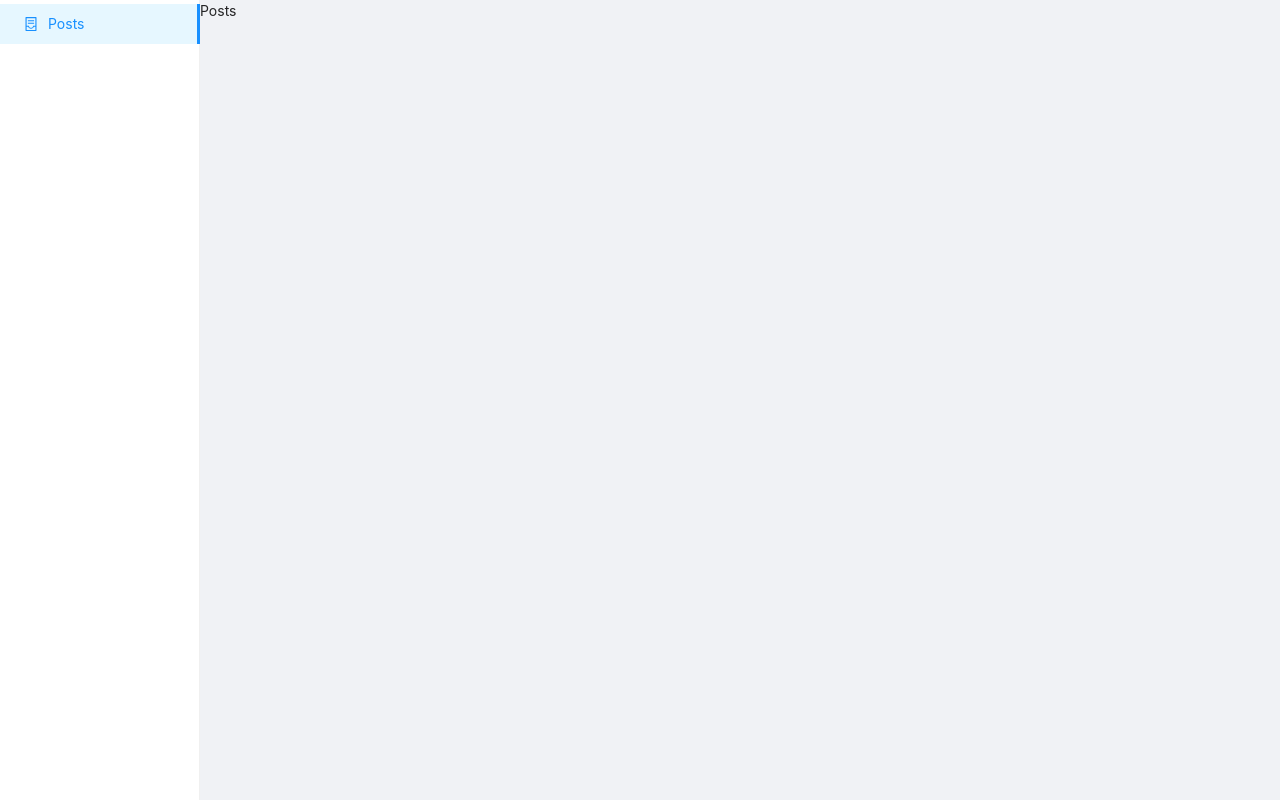
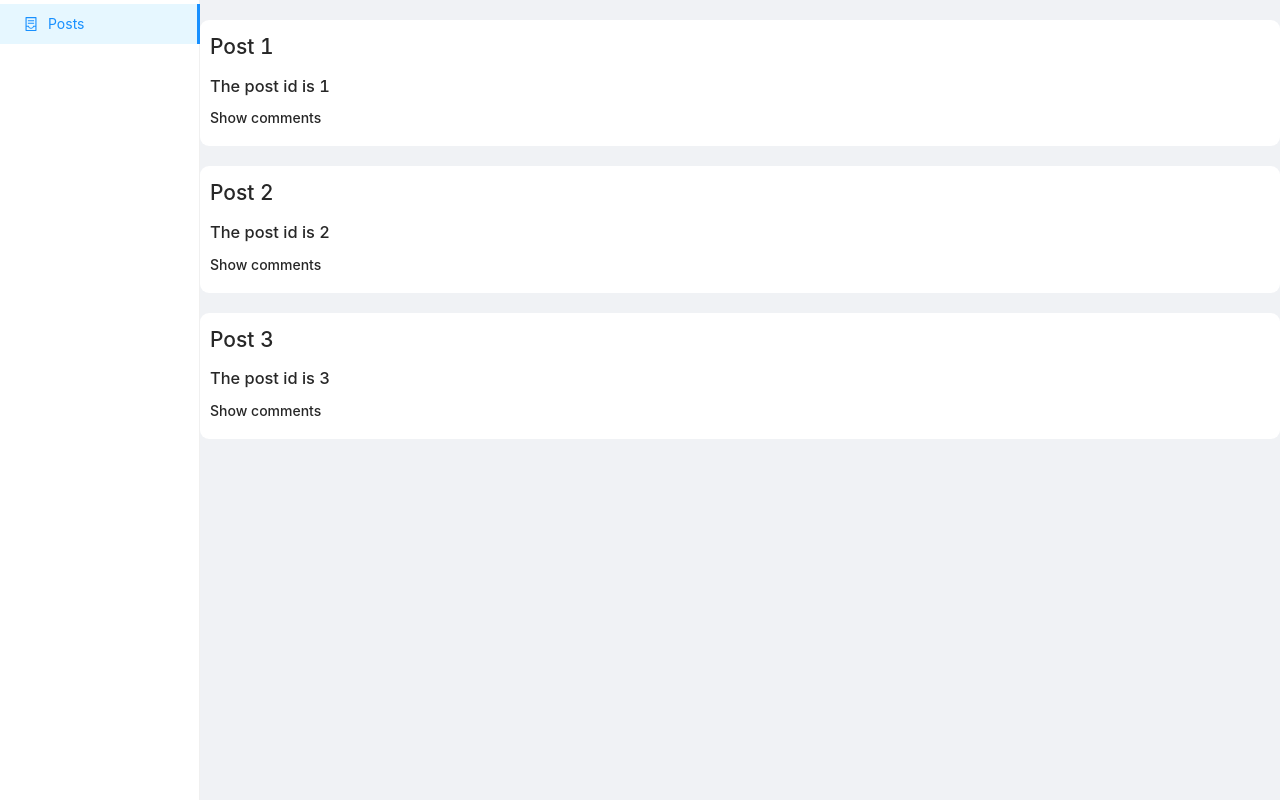
Before and after one commit to ThinleyN/Posts-Comments, a React (Create React App) app: page /posts in a window 1280 px wide. Built offline with nearby package versions, Linux system fonts and the light colour scheme.

Commit message:
add post molecule and post page

```diff
--- /dev/null
+++ b/src/components/molecules/Post/index.tsx
@@ -0,0 +1,50 @@
+import React from "react";
+import { createUseStyles } from "react-jss";
+
+export interface Props {
+   id: number,
+   title: string
+}
+
+let useStyles:any = createUseStyles((theme: any) => {
+    return {
+      container: {
+        padding: 10,
+        borderRadius: 9,
+        background: theme.lightBg,
+        marginBottom: 20,
+        "&:last-child": {
+          marginBottom: 0
+        },
+      },
+      title:{
+        color: theme.textLightBlack
+      },
+      idHolder: {
+        color: theme.textLightBlack
+      },
+      showComments: {
+      }
+
+    };
+});
+
+const Post: React.FC<Props> = props => {
+    const classes = useStyles();
+
+    return (
+        <div className={classes.container}>
+          <h1 className={classes.title}>
+            {props.title}
+          </h1>
+          <h3 className={classes.idHolder}>
+            The post id is {props.id}
+          </h3>
+          <h4 className={classes.showComments}>
+            Show comments
+          </h4>
+        </div>
+    );
+};
+
+export { Post };
--- a/src/components/pages/Posts/index.tsx
+++ b/src/components/pages/Posts/index.tsx
@@ -1,35 +1,45 @@
-import React from "react";
+import React, { useContext, useEffect, useState } from "react";
 import { createUseStyles } from "react-jss";
 import { useLocation } from "react-router";
-import { Button } from "../../atoms/Button";
+import { DataContext } from "../../../dataContext";
+import { Post } from "../../molecules/Post";
 
 const useStyles = createUseStyles((theme: any) => {
     return {
-        sidebar: {
-            background: theme.lightBg,
-            height: "100vh"
+        postContainer:{
+          width: "100%",
+          paddingTop: 20,
+          paddingBottom: 20
         },
-        menuBlock: {
-            height: "100%"
-        },
-        logo: {
-            margin: 24,
-            marginBottom: 28
-        },
-        sidebarIcon: {
-            minWidth: 14,
-            marginRight: 10
-        }
     };
 });
 
 const Posts = () => {
     const classes = useStyles();
     const location = useLocation();
-    const keys = ["posts"];
+    const value = useContext(DataContext);
+    const [posts, setPosts] = useState([] as Array<{
+        title: string,
+        id: number
+    }>);
+
+    useEffect(() => {
+      if(value && value.data){
+        init();
+      }
+    },[value]);
+
+    const init = () => {
+      setPosts(value.data.posts);
+    }
+
     return (
-        <div>
-          Posts
+        <div className={classes.postContainer}>
+          {posts.length && posts.map(post => {
+            return (
+              <Post title={post.title} id={post.id} />
+            )
+          })}
         </div>
     );
 };
--- a/src/dataContext.tsx
+++ b/src/dataContext.tsx
@@ -1,7 +1,7 @@
 import React, { createContext, useEffect, useState} from 'react';
 import jsonData from "./data.json";
 
-export const DataContext = createContext ({});
+export const DataContext = createContext ({} as any);
 
 export const DataProvider: React.FC= (props:any) => {
    const [data, setData] = useState(jsonData);
```
